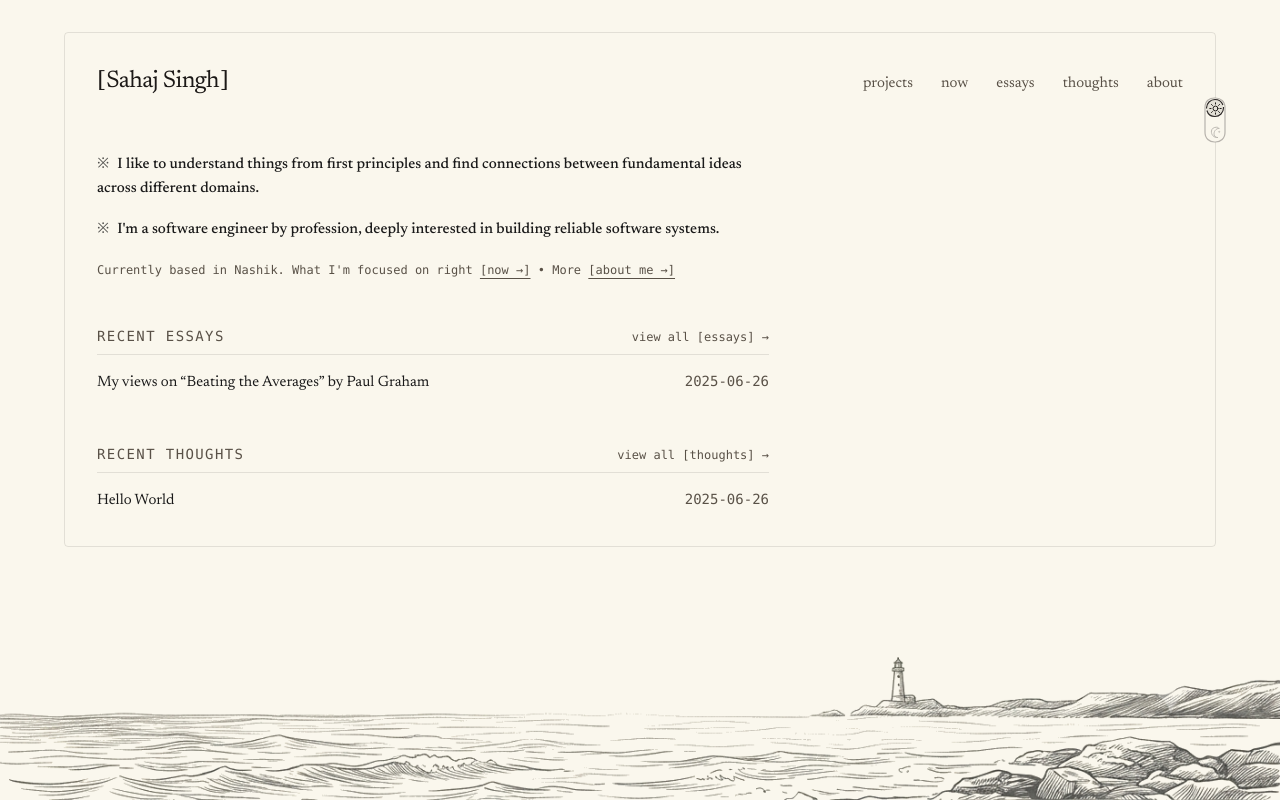
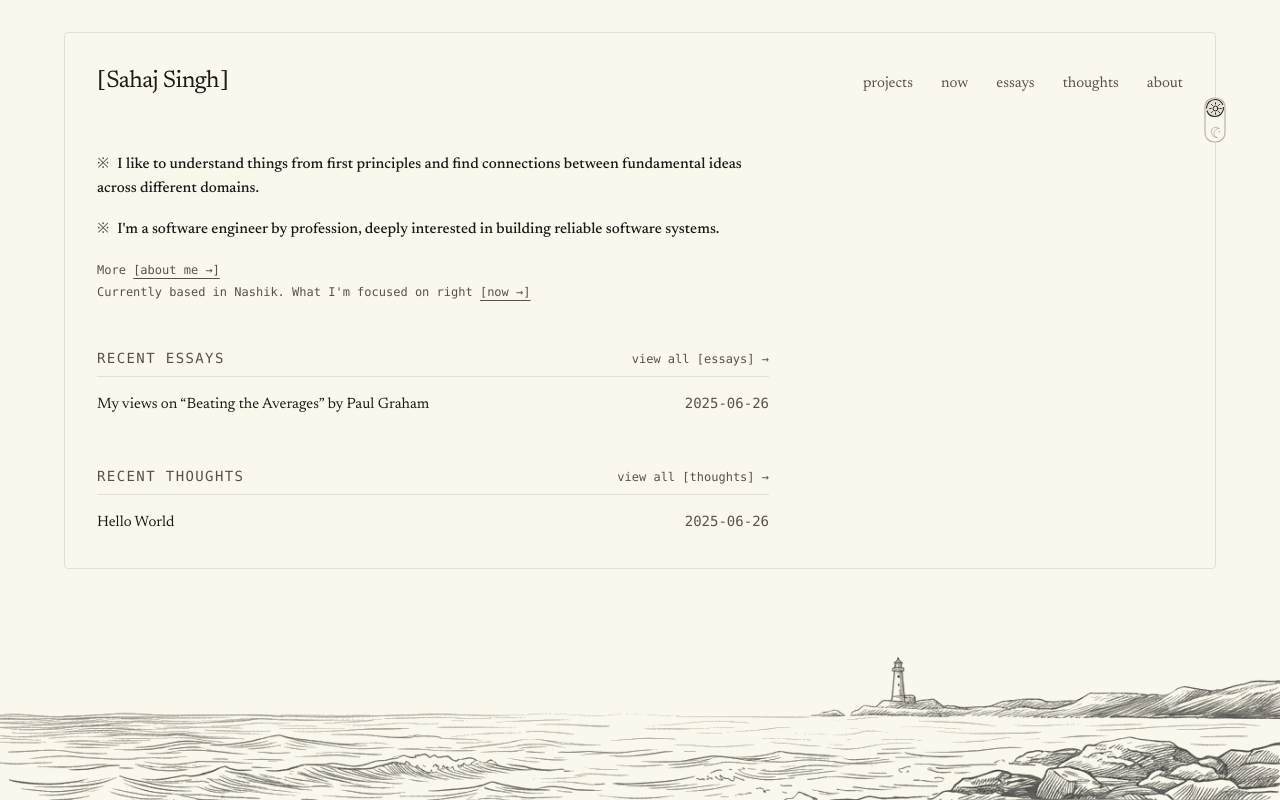
Before and after one commit to sahajdeepsingh651/sahajsingh, a Next.js app: page / in a window 1280 px wide. Built offline with nearby package versions, Linux system fonts and the light colour scheme.

Commit message:
style(home): format More [about me ->] and Now lines as dedicated monospace lines below bio

```diff
--- a/src/app/page.tsx
+++ b/src/app/page.tsx
@@ -14,7 +14,17 @@ export default function Home() {
                     I&apos;m a software engineer by profession, deeply interested in
                     building reliable software systems.
                 </p>
-                <p className="text-xs font-mono text-[var(--text-muted)] pt-1">
+                <div className="space-y-1.5 pt-1 text-xs font-mono text-[var(--text-muted)]">
+                    <p>
+                        More{" "}
+                        <Link
+                            href="/about"
+                            className="underline underline-offset-4 hover:text-[var(--text-color)] transition-colors"
+                        >
+                            [about me →]
+                        </Link>
+                    </p>
+                    <p>
                         Currently based in Nashik. What I&apos;m focused on right{" "}
                         <Link
                             href="/now"
@@ -22,14 +32,8 @@ export default function Home() {
                         >
                             [now →]
                         </Link>
-                    {" "}• More{" "}
-                    <Link
-                        href="/about"
-                        className="underline underline-offset-4 hover:text-[var(--text-color)] transition-colors"
-                    >
-                        [about me →]
-                    </Link>
                     </p>
+                </div>
             </section>
             <section className="space-y-4">
                 <div className="flex items-baseline justify-between border-b border-current/10 pb-2">
```
Lines whose indentation alone changed are shown as unchanged.
